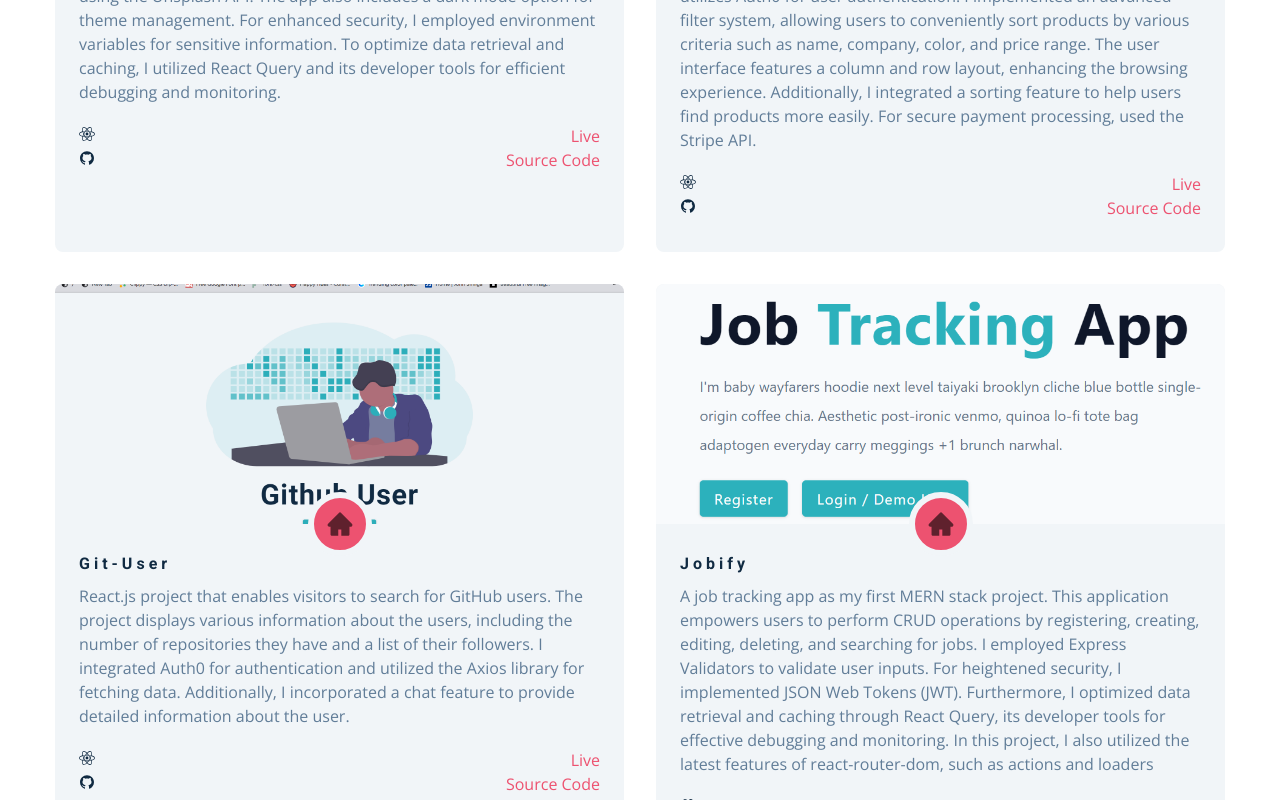
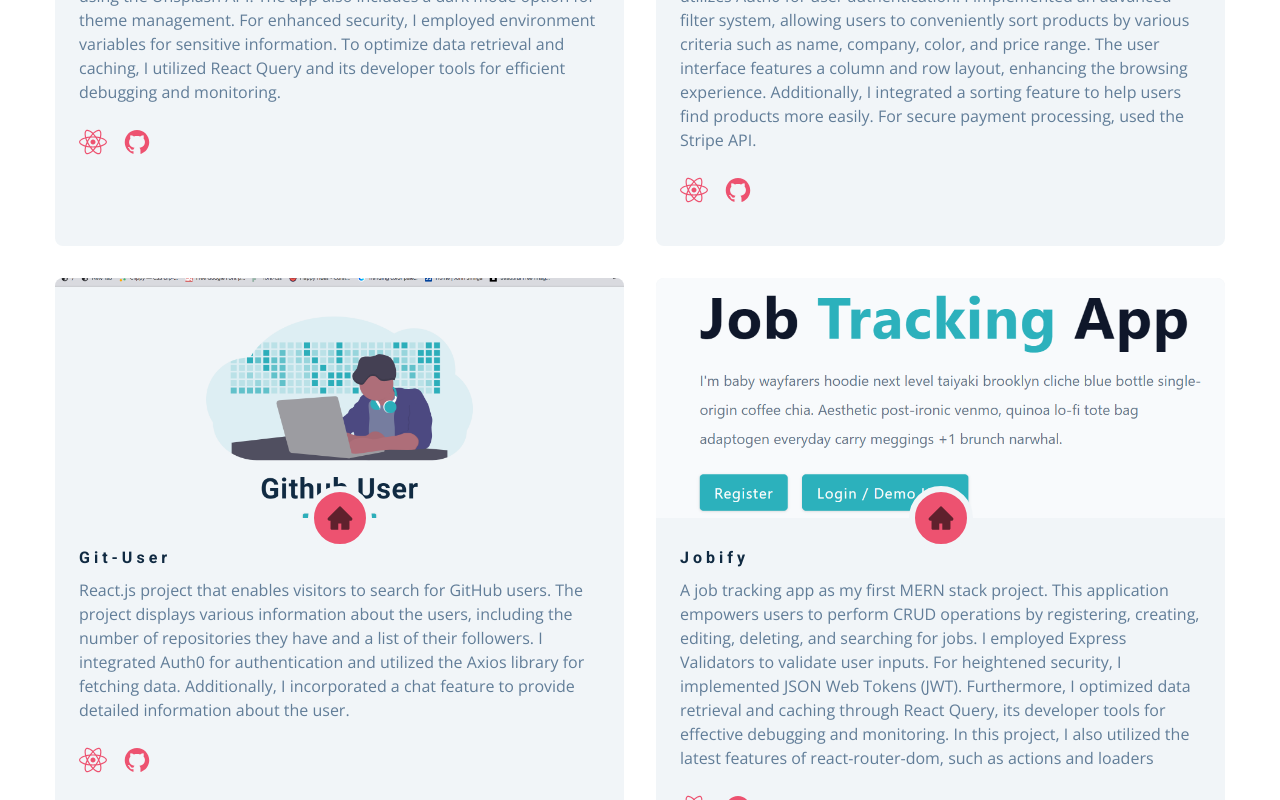
Before and after one commit to faruk-mansuri/portfolio, a React (Vite) app: page /projects in a window 1280 px wide. Shown: the part 820-1620 px from the top of the page. Built offline with nearby package versions, Linux system fonts and the light colour scheme.

Commit message:
fix-project-link

```diff
--- a/src/Pages/Projects.jsx
+++ b/src/Pages/Projects.jsx
@@ -46,27 +46,21 @@ const Projects = () => {
                   <p>{info}</p>
                   <div className='project-footer'>
                     <div className='footer-item'>
-                      <span>
-                        <FaReact />
-                      </span>
                       <Link
                         to={sourceCode}
                         target='_blank'
                         className='footer-text'
                       >
-                        live
+                        <FaReact />
                       </Link>
                     </div>
                     <div className='footer-item'>
-                      <span>
-                        <AiFillGithub />
-                      </span>
                       <Link
                         to={sourceCode}
                         target='_blank'
                         className='footer-text'
                       >
-                        source code
+                        <AiFillGithub />
                       </Link>
                     </div>
                   </div>
@@ -124,11 +118,12 @@ const Wrapper = styled.section`
     padding: 2rem 1.5rem;
   }
 
+  .project-footer {
+    display: flex;
+    gap: 1rem;
+  }
   .footer-item {
-    display: grid;
-    grid-template-columns: 1fr 1fr;
-    margin-top: 0.375;
-    font-size: 1rem;
+    font-size: 1.75rem;
   }
   .project-footer a {
     color: var(--clr-primary-5);
```
